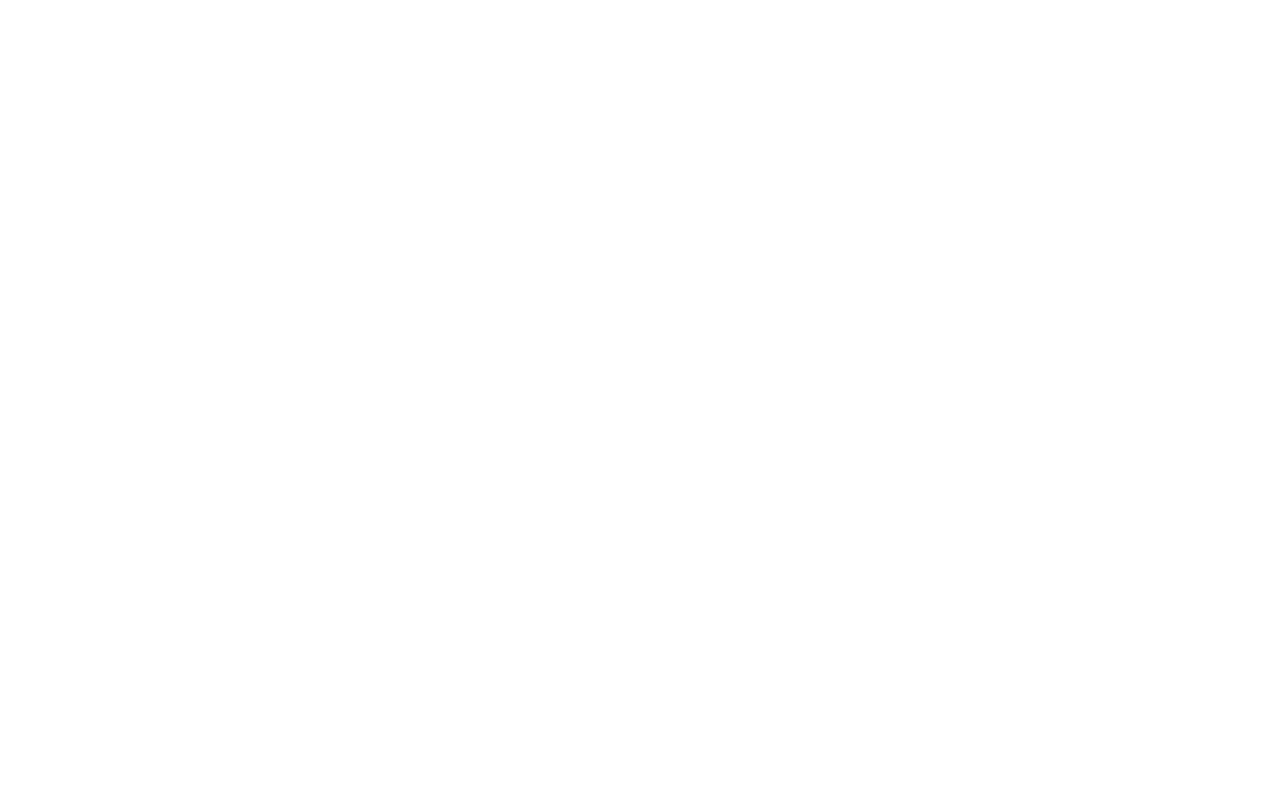
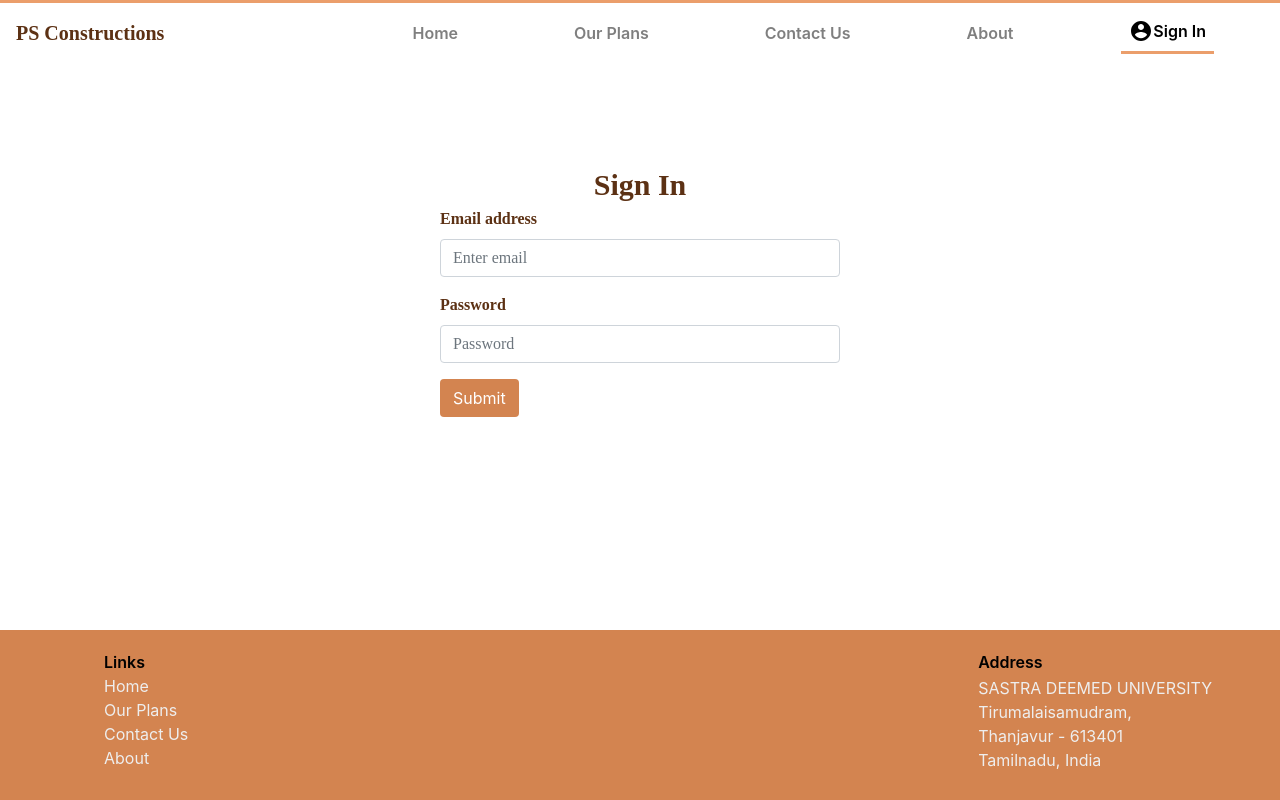
Before and after one commit to ShakthiGanesh/Daksh2K21, a React (Create React App) app in the folder smart-site/: page /signin in a window 1280 px wide. Built offline with nearby package versions, Linux system fonts and the light colour scheme.

Commit message:
Complete Sign-In page

```diff
--- a/smart-site/src/App.js
+++ b/smart-site/src/App.js
@@ -4,16 +4,20 @@
 import  Home  from './components/home';
 import { Route } from 'react-router-dom';
 import { SignIn } from './components/signin';
+import Header from './components/header';
+import { Footer } from './components/footer';
 
 function App() {
   return (
     <div className="App">
+      <Header />
       <Route path="/" exact>
         <Home />
       </Route>
-      <Route path="signin" exact>
+      <Route path="/signin" exact>
         <SignIn />
       </Route>
+      <Footer />
     </div>
   );
 }
--- a/smart-site/src/components/home.js
+++ b/smart-site/src/components/home.js
@@ -6,11 +6,9 @@
 export default function Home() {
     return(
         <React.Fragment>
-        <Header />
         <div class="home">
             <img alt="Home Display Image" src="https://www.build-review.com/wp-content/uploads/2019/12/A-guide-to-construction-safety-for-homebuilders.jpg"></img>
         </div>
-        <Footer />
         </React.Fragment>
     )
 }
--- a/smart-site/src/components/signin.js
+++ b/smart-site/src/components/signin.js
@@ -1,7 +1,23 @@
+import React from 'react'
+import '../css/signin.css'
+import { Button, Form } from 'react-bootstrap'
 export function SignIn () {
     return(
         <div class="signin">
-            <div>Sign In</div>
+            <div id='signin-header'>Sign In</div>
+            <Form>
+                <Form.Group controlId="formGroupEmail">
+                    <Form.Label>Email address</Form.Label>
+                    <Form.Control type="email" placeholder="Enter email" required/>
+                </Form.Group>
+                <Form.Group controlId="formGroupPassword">
+                    <Form.Label>Password</Form.Label>
+                    <Form.Control type="password" placeholder="Password" required/>
+                </Form.Group>
+                <Button variant="custom" type="submit">
+                    Submit
+                </Button>
+            </Form>
         </div>
     )
 }
--- /dev/null
+++ b/smart-site/src/css/signin.css
@@ -0,0 +1,32 @@
+:root{
+    --faded-font:rgb(238, 238, 238);
+    --white-font:white;
+    --dark-brown-bg:#d38450;
+}
+.signin {
+    width: 400px;
+    margin: 100px auto;
+}
+
+.btn-custom {
+    background-color: var(--dark-brown-bg);
+    color: white;
+}
+
+.btn-custom:hover {
+    background-color: white;
+    color: var(--dark-brown-bg);
+    border: 2px solid var(--dark-brown-bg);
+}
+
+.signin div {
+    font-family: "Ink free";
+    color: #5C3114;
+    font-weight: 600;
+}
+
+#signin-header {
+    width: max-content;
+    margin: 0 auto;
+    font-size: 30px;
+}
```
